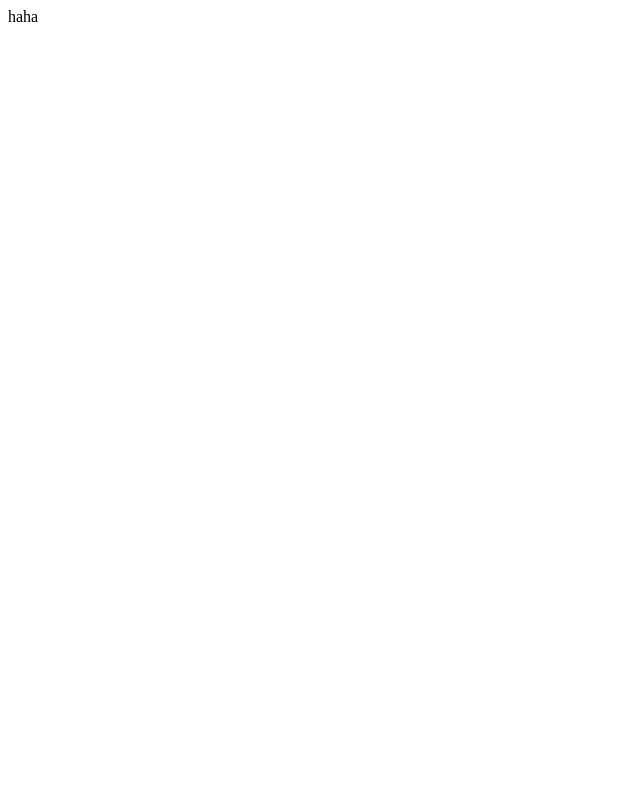
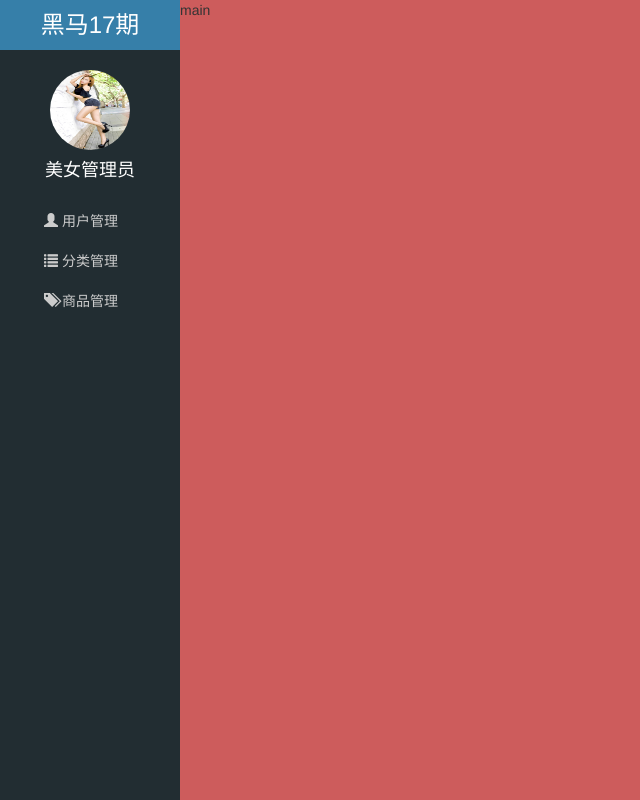
Before and after one commit to Shanegan/letao, a website: page public/back/index.html in a window 1280 px wide. Shown: the whole page, without its empty margins (0-640 px from the left). Drawn offline with Linux system fonts and the light colour scheme.

Commit message:
首页侧边栏静态完成

```diff
--- a/public/back/css/commen.css
+++ b/public/back/css/commen.css
@@ -1,3 +1,14 @@
+* {
+  margin: 0;
+  padding: 0;
+  list-style:none;
+}
+html,body{
+  height: 100%;
+}
+a:hover {
+  text-decoration: none;
+}
 .body_bg {
   background-color: #222d32;
 }
@@ -7,3 +18,56 @@
 .panel h4 {
   text-align: center;
 }
+.lt_aside {
+  width: 180px;
+  height: 100%;
+  background-color: #222d32;
+  float: left;
+}
+.aside_brand {
+  height: 50px;
+  width: 180px;
+  background-color: #367fa9;
+}
+.aside_brand a {
+  font-size: 24px;
+  display: block;
+  width: 100%;
+  height: 100%;
+  color: #ffffff;
+  line-height: 50px;
+  text-align: center;
+}
+.user img{
+  width: 80px;
+  height: 80px;
+  display: block;
+  margin: 0 auto;
+  border-radius: 50%;
+  margin-top: 20px;
+}
+.user p {
+  height: 40px;
+  line-height: 40px;
+  text-align: center;
+  font-size: 18px;
+  color: #ffffff;
+}
+.navbar ul li a {
+  display: block;
+  height: 40px;
+  line-height: 40px;
+  padding-left: 40px;
+  color: #ccc;
+  border-left: 3px solid transparent;
+}
+.second,
+.first {
+  padding-left: 20px;
+}
+.lt_main {
+  width: 100%;
+  background-color: indianred;
+  height: 100%;
+  padding-left: 180px;
+}
--- a/public/back/index.html
+++ b/public/back/index.html
@@ -2,9 +2,59 @@
 <html lang="zh-CN">
 <head>
   <meta charset="UTF-8">
-  <title>Title</title>
+  <title>乐淘管理系统</title>
+  <link rel="stylesheet" href="lib/bootstrap/css/bootstrap.min.css">
+  <link rel="stylesheet" href="lib/bootstrap-validator/css/bootstrapValidator.min.css">
+  <link rel="stylesheet" href="lib/nprogress/nprogress.css">
+  <link rel="stylesheet" href="css/commen.css">
 </head>
 <body>
-haha
+
+<div class="lt_aside">
+  <div class="aside_brand">
+    <a href="javascript:;">黑马17期</a>
+  </div>
+  <div class="user">
+    <img src="images/meinv.jpg" alt="">
+    <p>美女管理员</p>
+  </div>
+  <div class="navbar">
+    <ul>
+      <li>
+        <a href="user.html">
+          <span class="glyphicon glyphicon-user"></span>
+          <span>用户管理</span>
+        </a>
+      </li>
+      <li>
+        <a href="javascript:;">
+          <span class="glyphicon glyphicon glyphicon-list"></span>
+          <span>分类管理</span>
+        </a>
+        <div class="second" style="display: none">
+          <a href="first.html">一级分类</a>
+          <a href="second.html">二级分类</a>
+        </div>
+      </li>
+      <li>
+        <a href="product.html">
+          <span class='glyphicon glyphicon-tags'></span>
+          <span>商品管理</span>
+        </a>
+      </li>
+    </ul>
+  </div>
+</div>
+<div class="lt_main">
+main
+</div>
+
+
+<script src="lib/jquery/jquery.min.js"></script>
+<script src="lib/bootstrap/js/bootstrap.min.js"></script>
+<script src="lib/bootstrap-validator/js/bootstrapValidator.min.js"></script>
+<script src="lib/nprogress/nprogress.js"></script>
+<script src="js/commen.js"></script>
+<script src="js/login.js"></script>
 </body>
 </html>
--- a/public/back/js/commen.js
+++ b/public/back/js/commen.js
@@ -1,3 +1,39 @@
 /**
  * Created by Administrator on 2018/1/11 0011.
  */
+$(function () {
+  console.log(NProgress);
+  NProgress.configure({
+    showSpinner: false//关闭进度环
+  });
+  $(document).ajaxStart(function () {
+    NProgress.start();
+  });
+
+  $(document).ajaxStop(function () {
+    setTimeout(function () {
+      NProgress.done();
+    }, 1000);
+  });
+
+
+  //在飞登录页面，发送ajax请求，询问用户是否登录，如果没有登录。。。。
+  //if (location.href.indexOf("login.html") == -1) {
+  //  $.ajax({
+  //    type:"get",
+  //    url:"/employee/checkRootLogin",
+  //    success:function(info){
+  //      if(info.error == 400){
+  //        locatin.href = "login.html";
+  //      }
+  //    }
+  //  });
+  //}
+
+
+  //二级菜单显示隐藏功能
+  $(".second").prev().on("click",function(){
+    $(this).next().slideToggle();
+  })
+
+})
```
Also changed, not shown: public/back/first.html (added, +10 -0 lines), public/back/product.html (added, +10 -0 lines), public/back/second.html (added, +10 -0 lines), public/back/user.html (added, +10 -0 lines), public/back/images/meinv.jpg (added).
